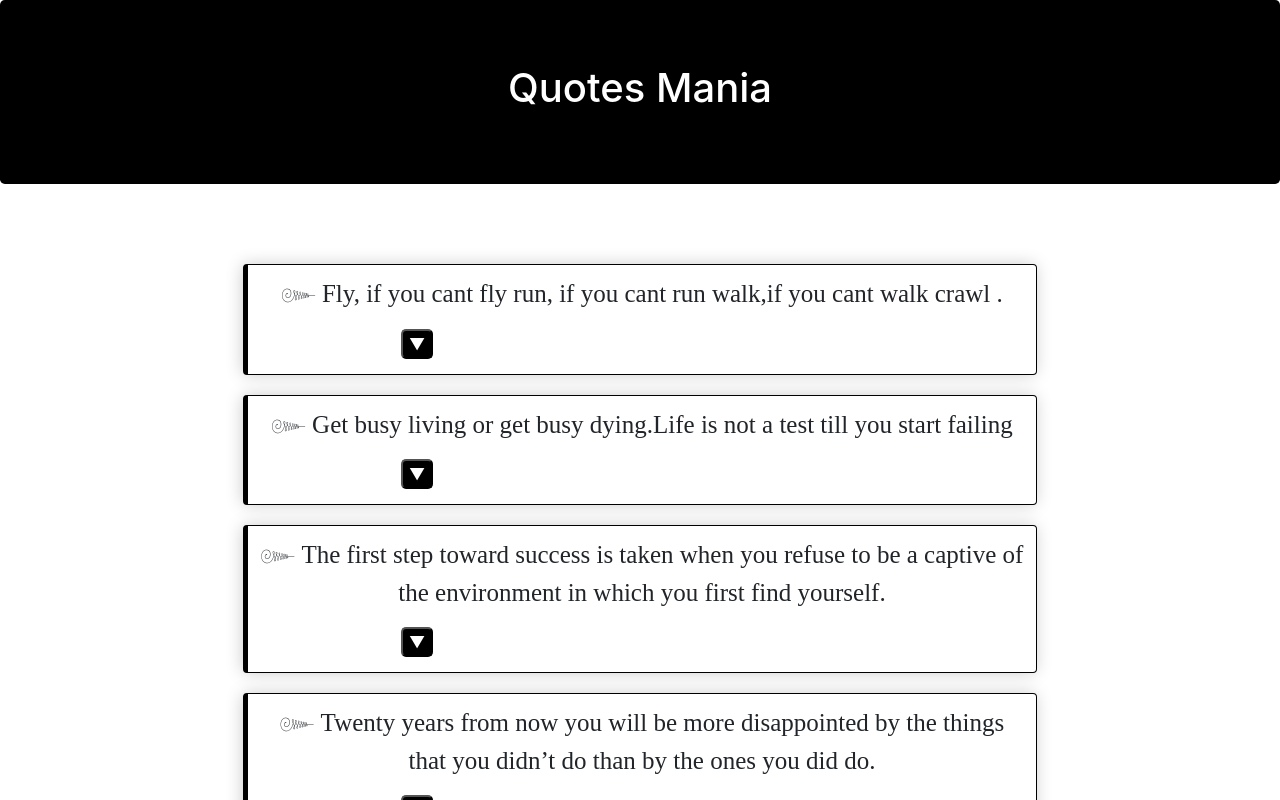
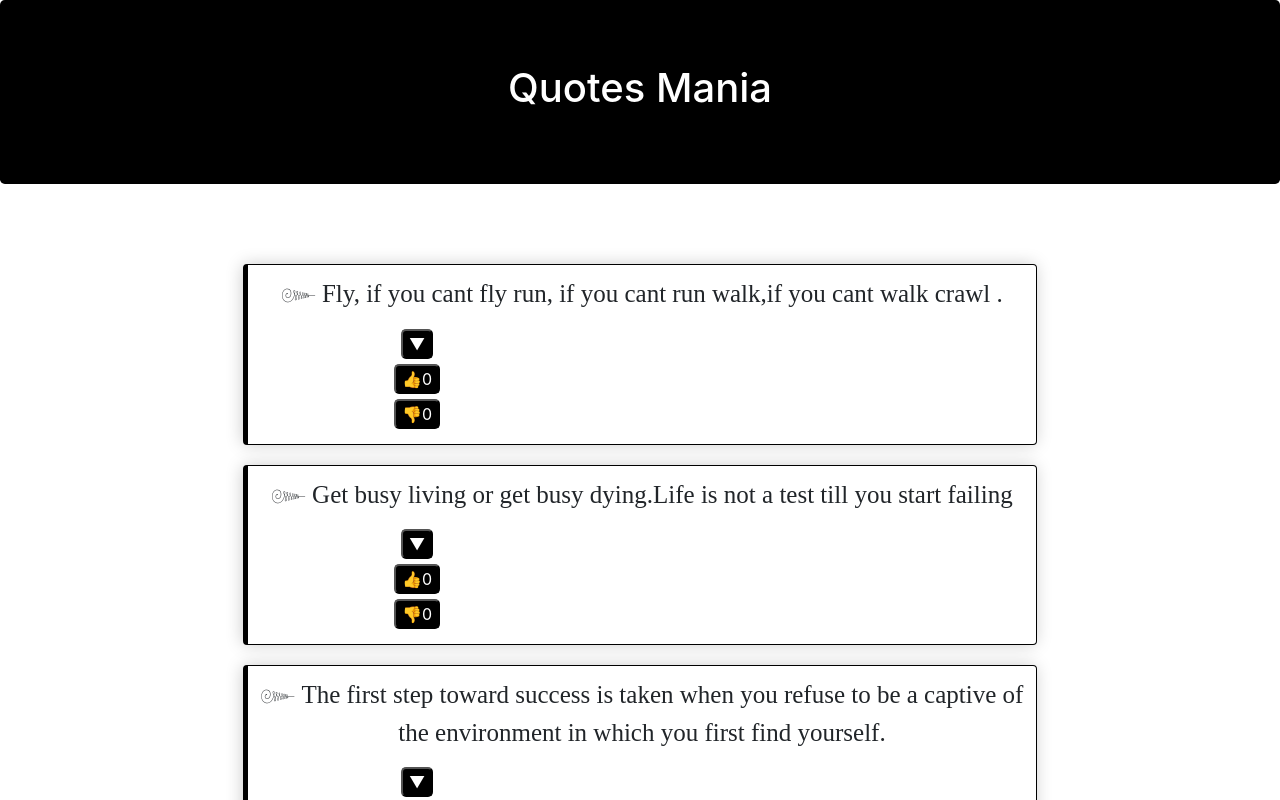
Before and after one commit to Uomar7/Quotes-1, an Angular app: page / in a window 1280 px wide. Shown: the top 800 px of the page. Built offline with nearby package versions, Linux system fonts and the light colour scheme.

Commit message:
Adds functionality to like and dislike button to display number of likes and dislikes

```diff
--- a/src/app/quotes/quotes.component.html
+++ b/src/app/quotes/quotes.component.html
@@ -11,7 +11,7 @@
        <!--Button to toogle hide and show quote details-->
         <button  (click)='toogleDetails(i)'>▼</button>
 
-
+      <votes-box></votes-box>
 
         <!--Obtains details about a quote from quote-details-->
         <app-quotes-details *ngIf="quote.showInformation"
--- a/src/app/votes/votes.component.css
+++ b/src/app/votes/votes.component.css
@@ -0,0 +1,7 @@
+button{
+  margin-right: 450px;
+  background-color: black;
+  color: white;
+  border-radius: 5px;
+  margin-bottom:5px;
+}
--- a/src/app/votes/votes.component.html
+++ b/src/app/votes/votes.component.html
@@ -1,3 +1,7 @@
-<p>
-  votes works!
-</p>
+<div>
+
+<button (click)="likeBtn()">👍{{likes}}</button>
+<button (click)="dislikeBtn()">👎{{dislikes}}</button>
+
+
+  </div>
--- a/src/app/votes/votes.component.ts
+++ b/src/app/votes/votes.component.ts
@@ -1,12 +1,20 @@
 import { Component, OnInit } from '@angular/core';
 
 @Component({
-  selector: 'app-votes',
+  selector: 'votes-box',
   templateUrl: './votes.component.html',
   styleUrls: ['./votes.component.css']
 })
 export class VotesComponent implements OnInit {
+  likes :number=0;
+  dislikes: number=0;
 
+  likeBtn(){
+    this.likes++;
+  }
+  dislikeBtn(){
+    this.dislikes++;
+  }
   constructor() { }
 
   ngOnInit() {
```
